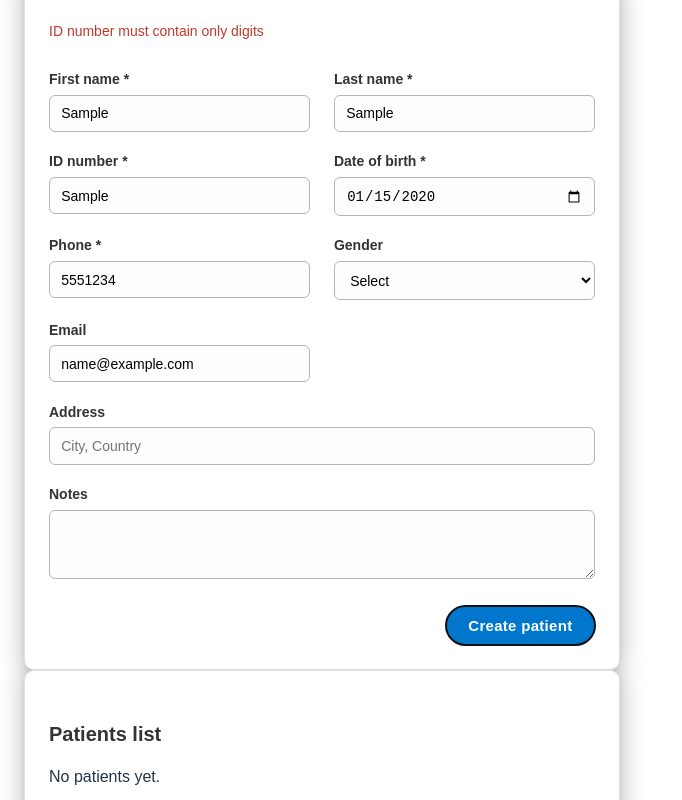
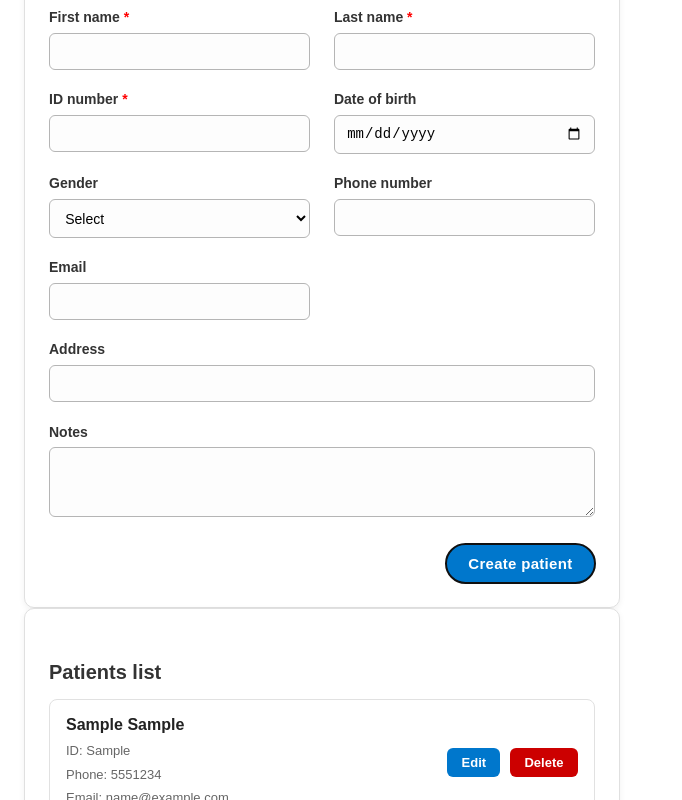
Before and after one commit to tamtam888/MedicalCare, a React (Vite) app: page / in a window 1280 px wide. Both pictures are taken after typing "Sample", "Sample", "Sample", "2020-01-15", "5551234", "name@example.com" into the empty fields and a click on the button "Create patient". Shown: the part 280-1080 px from the top of the page, without its empty margins (0-682 px from the left). Built offline with nearby package versions, Linux system fonts and the light colour scheme.

Commit message:
Enhance patient management: add delete functionality and improve form validation

```diff
--- a/src/App.css
+++ b/src/App.css
@@ -1,4 +1,6 @@
 /* src/App.css */
+
+/* Logo */
 .app-logo {
   width: 150px;
   display: block;
@@ -6,14 +8,12 @@
   filter: drop-shadow(0 0 12px rgba(0,0,0,0.30));
 }
 
-
 /* Main app layout */
 .app-container {
   max-width: 960px;
   margin: 0 auto;
   padding: 2rem 1.5rem;
   font-family: Arial, sans-serif;
-  filter: drop-shadow(0 0 12px rgba(0,0,0,0.30));
 }
 
 /* Titles */
@@ -99,6 +99,7 @@
   grid-column: 1 / -1;
   display: flex;
   justify-content: flex-end;
+  gap: 0.5rem;
   margin-top: 0.5rem;
 }
 
@@ -124,6 +125,15 @@
   transform: translateY(0);
 }
 
+/* Cancel button in form */
+.form-cancel-btn {
+  background-color: #999999;
+}
+
+.form-cancel-btn:hover {
+  background-color: #7a7a7a;
+}
+
 /* Patients list */
 .patients-list {
   list-style: none;
@@ -142,6 +152,10 @@
   align-items: center;
 }
 
+.patients-item-content {
+  flex: 1;
+}
+
 .patients-item-main {
   font-weight: 600;
   color: #222;
@@ -151,3 +165,63 @@
   font-size: 13px;
   color: #666;
 }
+
+.patients-item-row {
+  margin-bottom: 4px;
+}
+
+/* Actions (Edit + Delete buttons) */
+.patients-item-actions {
+  display: flex;
+  gap: 0.6rem;
+}
+
+/* Edit button */
+.patients-item-edit-btn {
+  padding: 0.45rem 0.9rem;
+  background-color: #0077cc;
+  color: white;
+  font-size: 13px;
+  font-weight: 600;
+  border: none;
+  border-radius: 6px;
+  cursor: pointer;
+  transition: background-color 150ms ease, transform 80ms ease;
+}
+
+.patients-item-edit-btn:hover {
+  background-color: #005fa3;
+  transform: translateY(-1px);
+}
+
+.patients-item-edit-btn:active {
+  transform: scale(0.98);
+}
+
+/* Delete button */
+.patients-item-delete-btn {
+  padding: 0.45rem 0.9rem;
+  background-color: #cc0000;
+  color: white;
+  font-size: 13px;
+  font-weight: 600;
+  border: none;
+  border-radius: 6px;
+  cursor: pointer;
+  transition: background-color 150ms ease, transform 80ms ease;
+}
+
+.patients-item-delete-btn:hover {
+  background-color: #a30000;
+  transform: translateY(-1px);
+}
+
+.patients-item-delete-btn:active {
+  transform: scale(0.98);
+}
+
+/* Required asterisk for mandatory fields */
+.required-asterisk {
+  color: red;
+  font-weight: bold;
+}
--- a/src/App.jsx
+++ b/src/App.jsx
@@ -1,5 +1,4 @@
 // src/App.jsx
-
 import { useState, useEffect } from "react";
 import PatientForm from "./components/PatientForm.jsx";
 import PatientList from "./components/PatientList.jsx";
@@ -10,8 +9,9 @@ const STORAGE_KEY = "medicalcare_patients";
 function App() {
   const [patients, setPatients] = useState([]);
   const [editingIdNumber, setEditingIdNumber] = useState(null);
+  const [hasLoadedFromStorage, setHasLoadedFromStorage] = useState(false);
 
-  // Load patients from localStorage on first render
+  // טעינת מטופלים מה localStorage בטעינה ראשונית
   useEffect(() => {
     try {
       const stored = localStorage.getItem(STORAGE_KEY);
@@ -19,21 +19,31 @@ function App() {
         const parsed = JSON.parse(stored);
         if (Array.isArray(parsed)) {
           setPatients(parsed);
+          console.log("Loaded patients from storage:", parsed);
         }
       }
     } catch (error) {
       console.error("Failed to load patients from storage:", error);
+    } finally {
+      // מסמן שסיימנו את ניסיון הטעינה
+      setHasLoadedFromStorage(true);
     }
   }, []);
 
-  // Save patients to localStorage whenever they change
+  // שמירת מטופלים ל localStorage רק אחרי שהטעינה הסתיימה
   useEffect(() => {
+    if (!hasLoadedFromStorage) {
+      // לא שומרים לפני שסיימנו לטעון מהאחסון
+      return;
+    }
+
     try {
       localStorage.setItem(STORAGE_KEY, JSON.stringify(patients));
+      console.log("Saved patients to storage:", patients);
     } catch (error) {
       console.error("Failed to save patients to storage:", error);
     }
-  }, [patients]);
+  }, [patients, hasLoadedFromStorage]);
 
   const handleCreatePatient = (patientData) => {
     console.log("New patient created:", patientData);
@@ -59,6 +69,15 @@ function App() {
 
   const handleCancelEdit = () => {
     setEditingIdNumber(null);
+  };
+
+  const handleDeletePatient = (idNumber) => {
+    console.log("Deleting patient with ID:", idNumber);
+    setPatients((prev) => prev.filter((p) => p.idNumber !== idNumber));
+
+    setEditingIdNumber((current) =>
+      current === idNumber ? null : current
+    );
   };
 
   const editingPatient =
@@ -88,6 +107,7 @@ function App() {
         <PatientList
           patients={patients}
           onEditPatient={handleStartEdit}
+          onDeletePatient={handleDeletePatient}
         />
       </section>
     </div>
--- a/src/components/PatientForm.jsx
+++ b/src/components/PatientForm.jsx
@@ -1,5 +1,4 @@
 // src/components/PatientForm.jsx
-
 import { useState, useEffect } from "react";
 
 const initialFormState = {
@@ -24,24 +23,15 @@ function PatientForm({
   const [error, setError] = useState("");
 
   const isEditing = Boolean(editingPatient);
-  const today = new Date().toISOString().split("T")[0];
 
+  // כשעוברים ממצב יצירה למצב עריכה ולהפך
   useEffect(() => {
     if (editingPatient) {
-      setFormData({
-        firstName: editingPatient.firstName || "",
-        lastName: editingPatient.lastName || "",
-        idNumber: editingPatient.idNumber || "",
-        dateOfBirth: editingPatient.dateOfBirth || "",
-        gender: editingPatient.gender || "",
-        phone: editingPatient.phone || "",
-        email: editingPatient.email || "",
-        address: editingPatient.address || "",
-        notes: editingPatient.notes || "",
-      });
+      setFormData(editingPatient);
       setError("");
     } else {
       setFormData(initialFormState);
+      setError("");
     }
   }, [editingPatient]);
 
@@ -54,166 +44,79 @@ function PatientForm({
     }));
   };
 
-  const validate = () => {
-    if (!formData.firstName.trim() || !formData.lastName.trim()) {
-      return "First name and last name are required";
-    }
-
-    if (!formData.idNumber.trim()) {
-      return "ID number is required";
-    }
-
-    const idPattern = /^[0-9]{5,20}$/;
-    if (!idPattern.test(formData.idNumber.trim())) {
-      return "ID number must contain only digits";
-    }
-
-    if (!formData.dateOfBirth) {
-      return "Date of birth is required";
-    }
-
-    if (formData.dateOfBirth > today) {
-      return "Date of birth cannot be in the future";
-    }
-
-    if (!formData.phone.trim()) {
-      return "Phone number is required";
-    }
-
-    const phonePattern = /^\+?[0-9\- ]{7,20}$/;
-    if (!phonePattern.test(formData.phone.trim())) {
-      return "Invalid phone number format";
-    }
-
-    if (formData.email) {
-      const emailPattern = /^[^\s@]+@[^\s@]+\.[^\s@]+$/;
-      if (!emailPattern.test(formData.email.trim())) {
-        return "Invalid email format";
-      }
-    }
-
-    return "";
-  };
-
   const handleSubmit = (event) => {
     event.preventDefault();
 
-    const validationError = validate();
-    if (validationError) {
-      console.error("Patient form validation error:", validationError);
-      setError(validationError);
+    // שדות חובה
+    if (!formData.firstName || !formData.lastName || !formData.idNumber) {
+      setError("Please fill in all required fields marked with *.");
       return;
+    }
+
+    if (isEditing) {
+      onUpdatePatient(formData);
+    } else {
+      onCreatePatient(formData);
     }
 
     setError("");
 
-    const cleanedData = {
-      ...formData,
-      idNumber: formData.idNumber.trim(),
-      firstName: formData.firstName.trim(),
-      lastName: formData.lastName.trim(),
-      phone: formData.phone.trim(),
-      email: formData.email.trim(),
-      notes: formData.notes.trim(),
-    };
-
-    if (isEditing) {
-      onUpdatePatient(cleanedData);
-    } else {
-      onCreatePatient(cleanedData);
+    if (!isEditing) {
+      setFormData(initialFormState);
     }
-
-    setFormData(initialFormState);
   };
 
   return (
-    <form className="patient-form" onSubmit={handleSubmit}>
-      {error && <p className="form-error">{error}</p>}
-
-      {isEditing && (
-        <div className="form-edit-banner">
-          <span>Editing existing patient</span>
-          <button
-            type="button"
-            className="form-cancel-btn"
-            onClick={onCancelEdit}
-          >
-            Cancel
-          </button>
-        </div>
-      )}
+    <form className="patient-form" onSubmit={handleSubmit} noValidate>
+      {error && <div className="form-error">{error}</div>}
 
       <div className="form-field">
         <label htmlFor="firstName">
-          First name <span className="required-mark">*</span>
+          First name <span className="required-asterisk">*</span>
         </label>
         <input
           id="firstName"
+          name="firstName"
           type="text"
-          name="firstName"
           value={formData.firstName}
           onChange={handleChange}
-          required
         />
       </div>
 
       <div className="form-field">
         <label htmlFor="lastName">
-          Last name <span className="required-mark">*</span>
+          Last name <span className="required-asterisk">*</span>
         </label>
         <input
           id="lastName"
+          name="lastName"
           type="text"
-          name="lastName"
           value={formData.lastName}
           onChange={handleChange}
-          required
         />
       </div>
 
       <div className="form-field">
         <label htmlFor="idNumber">
-          ID number <span className="required-mark">*</span>
+          ID number <span className="required-asterisk">*</span>
         </label>
         <input
           id="idNumber"
+          name="idNumber"
           type="text"
-          name="idNumber"
           value={formData.idNumber}
           onChange={handleChange}
-          placeholder="123456789"
-          required
-          disabled={isEditing}
         />
       </div>
 
       <div className="form-field">
-        <label htmlFor="dateOfBirth">
-          Date of birth <span className="required-mark">*</span>
-        </label>
+        <label htmlFor="dateOfBirth">Date of birth</label>
         <input
           id="dateOfBirth"
+          name="dateOfBirth"
           type="date"
-          name="dateOfBirth"
           value={formData.dateOfBirth}
           onChange={handleChange}
-          max={today}
-          required
-        />
-      </div>
-
-      <div className="form-field">
-        <label htmlFor="phone">
-          Phone <span className="required-mark">*</span>
-        </label>
-        <input
-          id="phone"
-          type="tel"
-          name="phone"
-          value={formData.phone}
-          onChange={handleChange}
-          placeholder="+972-50-1234567"
-          required
         />
       </div>
 
@@ -229,19 +132,28 @@ function PatientForm({
           <option value="female">Female</option>
           <option value="male">Male</option>
           <option value="other">Other</option>
-          <option value="prefer_not_to_say">Prefer not to say</option>
         </select>
+      </div>
+
+      <div className="form-field">
+        <label htmlFor="phone">Phone number</label>
+        <input
+          id="phone"
+          name="phone"
+          type="tel"
+          value={formData.phone}
+          onChange={handleChange}
+        />
       </div>
 
       <div className="form-field">
         <label htmlFor="email">Email</label>
         <input
           id="email"
+          name="email"
           type="email"
-          name="email"
           value={formData.email}
           onChange={handleChange}
-          placeholder="patient@example.com"
         />
       </div>
 
@@ -249,11 +161,10 @@ function PatientForm({
         <label htmlFor="address">Address</label>
         <input
           id="address"
+          name="address"
           type="text"
-          name="address"
           value={formData.address}
           onChange={handleChange}
-          placeholder="City, Country"
         />
       </div>
 
@@ -262,15 +173,24 @@ function PatientForm({
         <textarea
           id="notes"
           name="notes"
-          rows={3}
+          rows="3"
           value={formData.notes}
           onChange={handleChange}
-        ></textarea>
+        />
       </div>
 
       <div className="form-actions">
+        {isEditing && (
+          <button
+            type="button"
+            className="form-cancel-btn"
+            onClick={onCancelEdit}
+          >
+            Cancel
+          </button>
+        )}
         <button type="submit">
-          {isEditing ? "Save changes" : "Create patient"}
+          {isEditing ? "Update patient" : "Create patient"}
         </button>
       </div>
     </form>
--- a/src/components/PatientList.jsx
+++ b/src/components/PatientList.jsx
@@ -1,36 +1,49 @@
 // src/components/PatientList.jsx
 
-function PatientList({ patients, onEditPatient }) {
+function PatientList({ patients, onEditPatient, onDeletePatient }) {
   if (!patients || patients.length === 0) {
     return <p>No patients yet.</p>;
   }
 
   return (
     <ul className="patients-list">
-      {patients.map((p) => (
-        <li key={p.idNumber} className="patients-item">
+      {patients.map((patient) => (
+        <li key={patient.idNumber} className="patients-item">
           <div className="patients-item-content">
-            <div className="patients-item-row">
-              <span className="patients-item-id">ID {p.idNumber}</span>
-              <span className="patients-item-main">
-                {p.firstName} {p.lastName}
-              </span>
+            <div className="patients-item-row patients-item-main">
+              {patient.firstName} {patient.lastName}
             </div>
-            <div className="patients-item-row">
-              <span className="patients-item-sub">
-                {p.dateOfBirth} {p.gender && `- ${p.gender}`}
-              </span>
+            <div className="patients-item-row patients-item-sub">
+              ID: {patient.idNumber}
             </div>
+            {patient.phone && (
+              <div className="patients-item-row patients-item-sub">
+                Phone: {patient.phone}
+              </div>
+            )}
+            {patient.email && (
+              <div className="patients-item-row patients-item-sub">
+                Email: {patient.email}
+              </div>
+            )}
           </div>
 
+          <div className="patients-item-actions">
             <button
               type="button"
               className="patients-item-edit-btn"
-            title="Edit patient"
-            onClick={() => onEditPatient(p.idNumber)}
+              onClick={() => onEditPatient(patient.idNumber)}
             >
               Edit
             </button>
+            <button
+              type="button"
+              className="patients-item-delete-btn"
+              onClick={() => onDeletePatient(patient.idNumber)}
+            >
+              Delete
+            </button>
+          </div>
         </li>
       ))}
     </ul>
```
Lines whose indentation alone changed are shown as unchanged.
